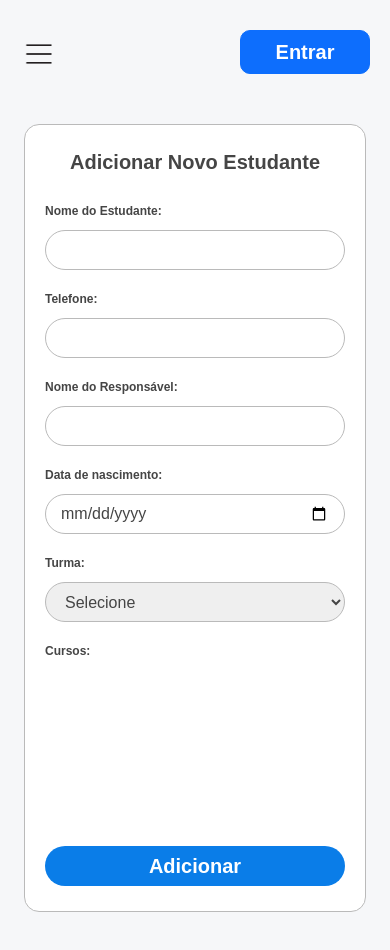
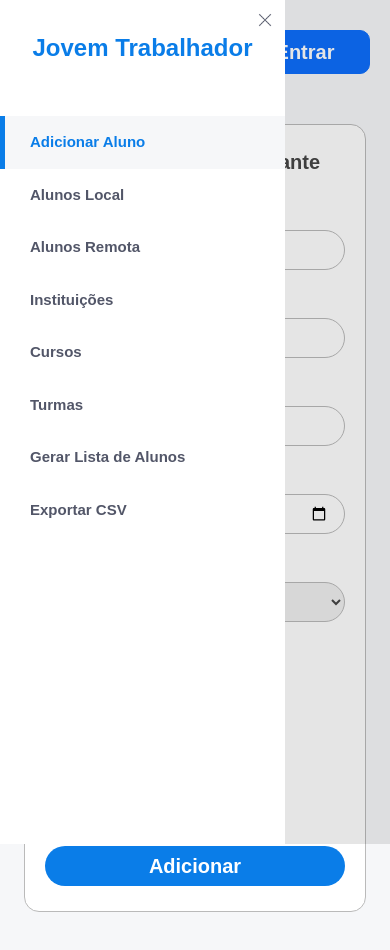
Before and after one commit to Kaua032/Jovem_Trabalhador_Front_End, a React (Vite) app: page / in a window 390 px wide. Both pictures are taken after a click on the button 40 px from the left and 54 px from the top of the page. Shown: the top 950 px of the page. Built offline with nearby package versions, Linux system fonts and the light colour scheme.

Commit message:
feat: "Added setDisplayNavbarMobile prop to Header component and updated Home component to pass it, also added NavbarMobile component to Home component"

```diff
--- a/src/components/Header/Header.jsx
+++ b/src/components/Header/Header.jsx
@@ -11,7 +11,7 @@ import { signinSchema } from "../../schemas/signinSchema";
 import { signupSchema } from "../../schemas/signupSchema";
 import { useForm } from "react-hook-form";
 
-export default function Header() {
+export default function Header({ setDisplayNavbarMobile }) {
   const [show, setShow] = useState(false);
   const [user, setUser] = useState(null);
   const [serverErrorSignin, setServerErrorSignin] = useState("");
@@ -94,6 +94,10 @@ export default function Header() {
     }
   }
 
+  function showModal() {
+    setDisplayNavbarMobile("flex")
+  }
+
   useEffect(() => {
     if (Cookies.get("token")) {
       getUser();
@@ -102,7 +106,7 @@ export default function Header() {
 
   return (
     <HeaderDiv>
-      <button id="hamburguer_navbar"></button>
+      <button onClick={showModal} id="hamburguer_navbar"></button>
       {user ? (
         <LogOut onClick={logOut}>
           <p>{user.name}</p>
--- /dev/null
+++ b/src/components/NavbarMobile/NavbarMobile.jsx
@@ -0,0 +1,51 @@
+import NavbarComponent from "../NavbarComponent/NavbarComponent";
+import { BackgrounMobileNav, BackgroundNavMobile } from "./NavbarMobileStyled";
+
+export default function NavbarMobile({ display, setDisplay, ...props }) {
+
+  function CloseModal() {
+    setDisplay("none");
+  }
+  return (
+    <BackgrounMobileNav display={display}>
+      <BackgroundNavMobile id="modal">
+        <div id="headerModal">
+          <button onClick={CloseModal}></button>
+          <a id="title" href="/">
+            Jovem Trabalhador
+          </a>
+        </div>
+        <div>
+          <NavbarComponent href="/" type={props.p1} name="Adicionar Aluno" />
+          <NavbarComponent
+            href="/localStudents"
+            type={props.p2}
+            name="Alunos Local"
+          />
+          <NavbarComponent
+            href="/remoteStudents"
+            type={props.p3}
+            name="Alunos Remota"
+          />
+          <NavbarComponent
+            href="/college"
+            type={props.p4}
+            name="Instituições"
+          />
+          <NavbarComponent href="/courses" type={props.p5} name="Cursos" />
+          <NavbarComponent href="/party" type={props.p6} name="Turmas" />
+          <NavbarComponent
+            href="/generateList"
+            type={props.p7}
+            name="Gerar Lista de Alunos"
+          />
+          <NavbarComponent
+            href="/exportCSV"
+            type={props.p8}
+            name="Exportar CSV"
+          />
+        </div>
+      </BackgroundNavMobile>
+    </BackgrounMobileNav>
+  );
+}
--- /dev/null
+++ b/src/components/NavbarMobile/NavbarMobileStyled.jsx
@@ -0,0 +1,62 @@
+import styled from "styled-components";
+
+export const BackgrounMobileNav = styled.div`
+  width: 100vw;
+  height: 100vh;
+  background-color: #0000001a;
+  position: fixed;
+  z-index: 1;
+  display: ${(props) => props.display};
+`;
+
+export const BackgroundNavMobile = styled.section`
+  @keyframes leftToRight {
+    0% {
+      transform: translate(-100%);
+    }
+    100% {
+      transform: translateX(0);
+    }
+  }
+
+  width: 285px;
+  height: 100%;
+  background-color: white;
+
+  display: flex;
+  flex-direction: column;
+  align-items: center;
+  align-self: flex-start;
+  gap: 50px;
+  position: fixed;
+  animation: leftToRight 0.5s ease-in-out forwards;
+
+  #title {
+    color: #0a7de8;
+    font-weight: bold;
+    font-size: 24px;
+    text-decoration: none;
+  }
+  div {
+    display: flex;
+    flex-direction: column;
+    width: 100%;
+  }
+  #headerModal {
+    display: flex;
+    align-items: center;
+    flex-direction: column;
+  }
+  #headerModal button {
+    align-self: flex-end;
+    margin: 10px 10px 0px 0px;
+    width: 20px;
+    height: 20px;
+
+    background-image: url("./X.png");
+    background-repeat: no-repeat;
+    background-size: cover;
+    background-color: white;
+    border: none;
+  }
+`;
--- a/src/pages/Home/Home.jsx
+++ b/src/pages/Home/Home.jsx
@@ -6,8 +6,12 @@ import SubmitButton from "../../components/SubmitButton/SubmitButton";
 import { SelectParty } from "../../components/SelectParty/SelectParty";
 import CheckBoxCourses from "../../components/CheckBoxCourses/CheckBoxCourses";
 import { ToastContainer, toast } from "react-toastify";
+import NavbarMobile from "../../components/NavbarMobile/NavbarMobile";
+import { useState } from "react";
 
 export default function Home() {
+  const [displayNavbarMobile, setDisplayNavbarMobile] = useState("none");
+
   const ToastNotice = (message, type) =>
     toast[type](`${message}`, {
       position: "top-center",
@@ -83,7 +87,12 @@ export default function Home() {
   return (
     <MainHome>
       <Navbar p1={1} />
-      <Header />
+      <NavbarMobile
+        display={displayNavbarMobile}
+        setDisplay={setDisplayNavbarMobile}
+        p1={1}
+      />
+      <Header setDisplayNavbarMobile={setDisplayNavbarMobile} />
       <div id="formStudent">
         <h2>Adicionar Novo Estudante</h2>
         <div id="flex">
```
Also changed, not shown: public/X.png (added).
